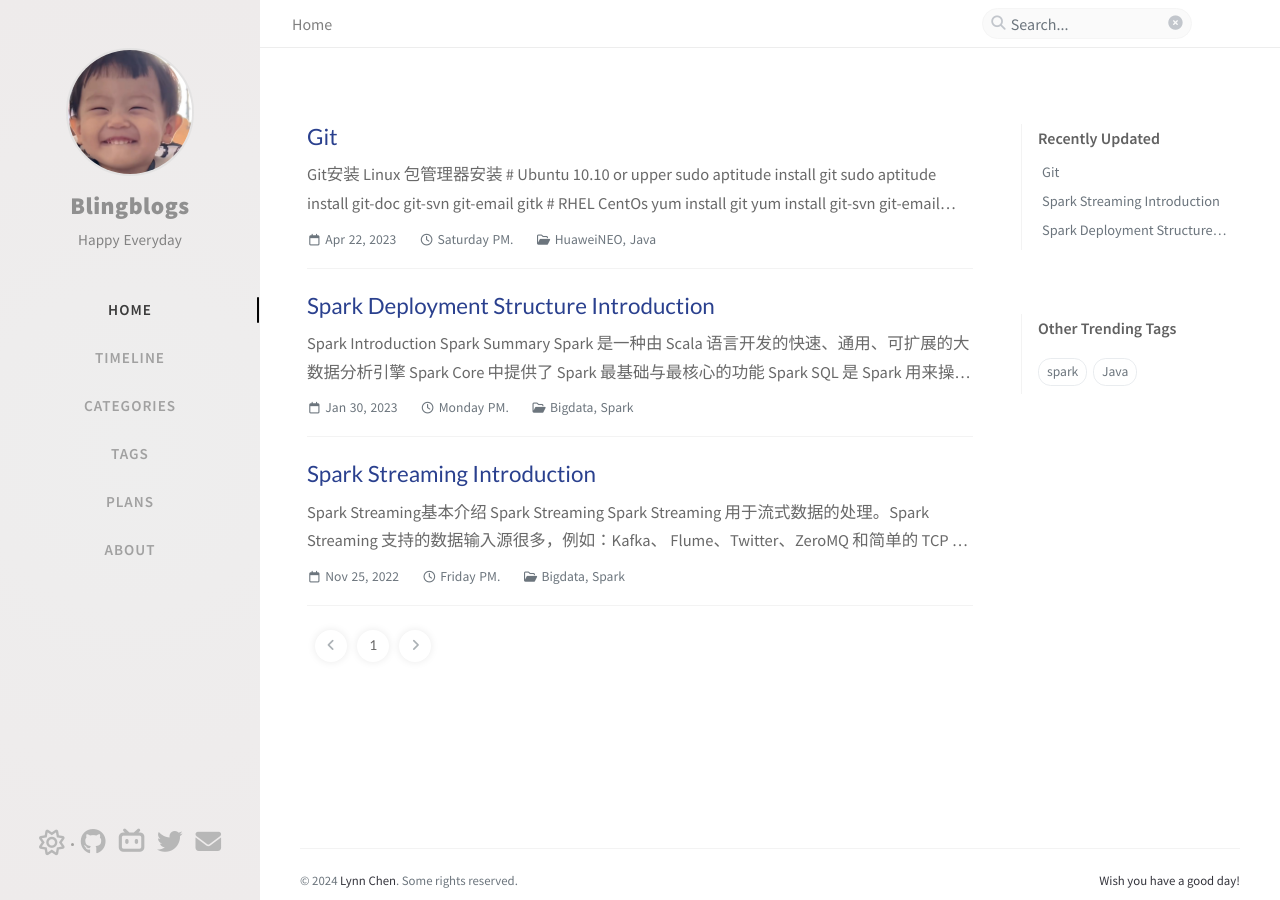
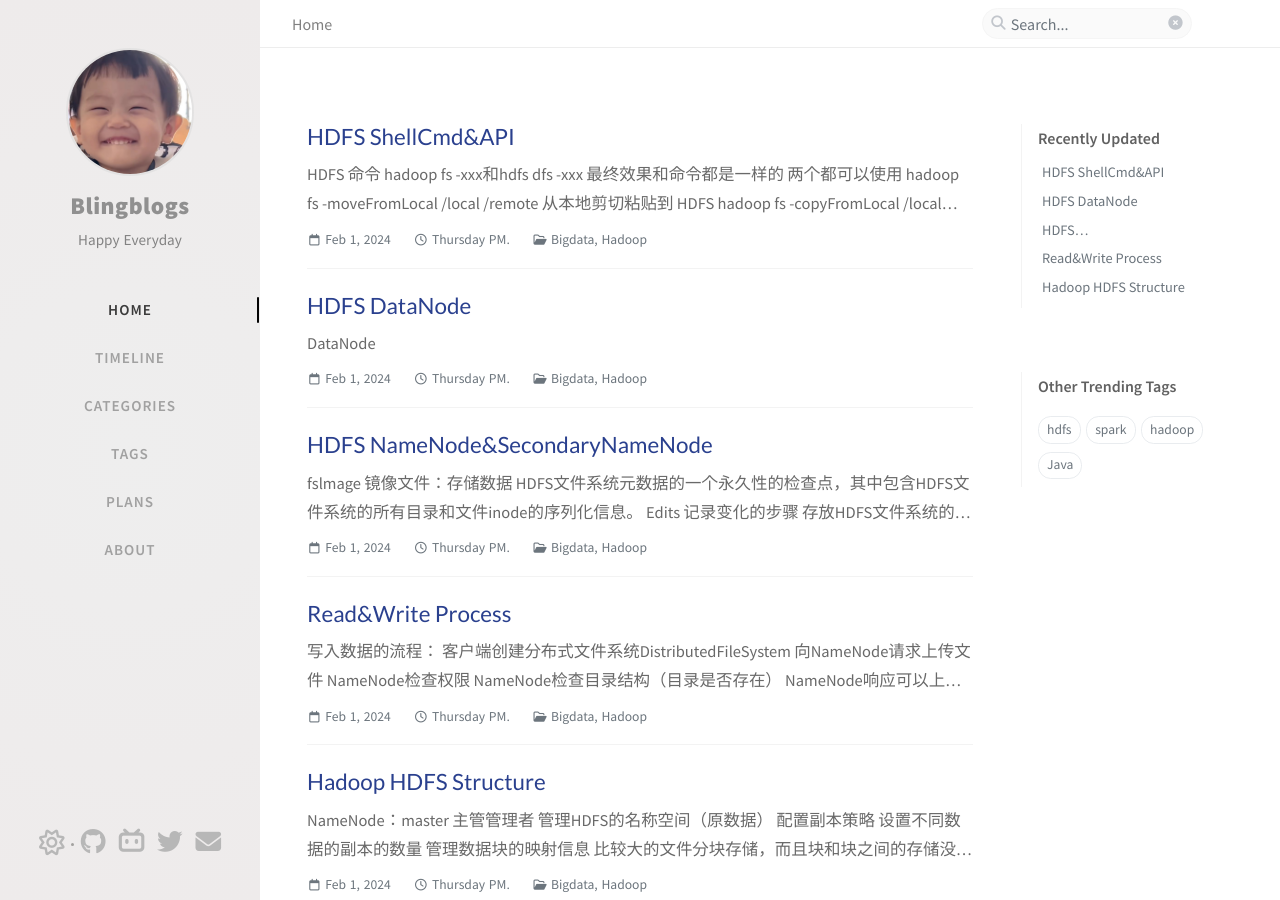
Before and after one commit to sechenbling/bling_blog_sites, a Jekyll site: the page built from index.html, in a window 1280 px wide and 900 px high. Built offline with Jekyll 4.4.1, drawn with Linux system fonts in a browser that asks for light colours; the list of posts is cut into pages by our own code; some of the changed text lies outside the part shown.

Commit message:
Hadoop HDFS相关内容更新

````diff
--- /dev/null
+++ b/_posts/bigdata/hadoop/base/2024-02-01-Hadoop Command.md
@@ -0,0 +1,203 @@
+---
+title: Hadoop Command
+author: Lynn
+date: 2024-02-01 22:30:00 +0800
+last_modified_at: 2024-02-01 22:30:00 +0800
+categories: [Bigdata, Hadoop]
+tags: [hadoop]
+syntax: colorful
+---
+
+## hadoop的常用命令
+
+### 启动hadoop所有进程
+
+```shell
+start-all.sh
+```
+
+等价于 start-dfs.sh + start-yarn.sh
+
+但是一般不推荐使用start-all.sh(因为开源框架中内部命令启动有很多问题)。
+
+### 单进程启动。
+```shell
+sbin/start-dfs.sh
+
+sbin/hadoop-daemons.sh --config .. --hostname .. start namenode ...
+
+sbin/hadoop-daemons.sh --config .. --hostname .. start datanode ...
+
+sbin/hadoop-daemons.sh --config .. --hostname .. start sescondarynamenode ...
+
+sbin/hadoop-daemons.sh --config .. --hostname .. start zkfc ...         //
+
+sbin/start-yarn.sh
+
+
+libexec/yarn-config.sh
+
+sbin/yarn-daemon.sh --config $YARN_CONF_DIR  start resourcemanager
+
+sbin/yarn-daemons.sh  --config $YARN_CONF_DIR  start nodemanager
+```
+
+### 常用命令
+
+#### 查看指定目录下内容
+
+```shell
+hdfs dfs –ls [文件目录]
+
+hdfs dfs -ls -R   //显式目录结构
+```
+eg:hdfs dfs –ls /user/lynn/
+
+#### 打开某个已存在文件
+
+```shell
+hdfs dfs –cat [file_path]
+```
+eg:hdfs dfs -cat /user/wangkai.pt/data.txt
+
+#### 将本地文件存储至hadoop
+
+```shell
+hdfs dfs –put [本地地址] [hadoop目录]
+
+hdfs dfs –put /home/t/file.txt  /user/t
+```
+
+#### 将本地文件夹存储至hadoop
+
+```shell
+hdfs dfs –put [本地目录] [hadoop目录]
+
+hdfs dfs –put /home/t/dir_name /user/t
+```
+
+#### 将hadoop上某个文件down至本地已有目录下
+
+```shell
+hadoop dfs -get [文件目录] [本地目录]
+
+hadoop dfs –get /user/t/ok.txt /home/t
+```
+
+#### 删除hadoop上指定文件
+
+```shell
+hdfs  dfs –rm [文件地址]
+
+hdfs dfs –rm /user/t/ok.txt
+```
+
+#### 删除hadoop上指定文件夹(包含子目录等)
+
+```shell
+hdfs dfs –rm [目录地址]
+
+hdfs dfs –rmr /user/t
+```
+
+#### 在hadoop指定目录内创建新目录
+```shell
+hdfs dfs –mkdir /user/t
+
+hdfs  dfs -mkdir - p /user/centos/hadoop
+```
+
+#### 在hadoop指定目录下新建一个空文件
+```shell
+hdfs dfs  -touchz  /user/new.txt
+```
+
+#### 将hadoop上某个文件重命名
+```shell
+	hdfs dfs –mv  /user/test.txt  /user/ok.txt  (将test.txt重命名为ok.txt)
+```
+
+#### 将hadoop指定目录下所有内容保存为一个文件，同时down至本地
+```shell
+hdfs dfs –getmerge /user /home/t
+```
+
+#### 将正在运行的hadoop作业kill掉
+```shell
+hadoop job –kill  [job-id]
+```
+
+#### 查看帮助
+```shell
+hdfs dfs -help
+```
+
+### 安全模式
+
+#### 退出安全模式
+NameNode在启动时会自动进入安全模式。安全模式是NameNode的一种状态，在这个阶段，文件系统不允许有任何修改。系统显示Name node in safe mode，说明系统正处于安全模式，这时只需要等待十几秒即可，也可通过下面的命令退出安全模式：
+`/usr/local/hadoop$bin/hadoop dfsadmin -safemode leave`
+
+#### 进入安全模式
+在必要情况下，可以通过以下命令把HDFS置于安全模式：
+`/usr/local/hadoop$bin/hadoop dfsadmin -safemode enter`
+
+### 节点添加
+添加一个新的DataNode节点，先在新加节点上安装好Hadoop，要和NameNode使用相同的配置(可以直接从NameNode复制)，修改HADOOPHOME/conf/master文件，加入NameNode主机名。然后在NameNode节点上修改HADOOPHOME/conf/master文件，加入NameNode主机名。然后在NameNode节点上修改HADOOP_HOME/conf/slaves文件，加入新节点名，再建立新加节点无密码的SSH连接，运行启动命令为：
+`/usr/local/hadoop$bin/start-all.sh`
+
+### 负载均衡
+HDFS的数据在各个DataNode中的分布可能很不均匀，尤其是在DataNode节点出现故障或新增DataNode节点时。新增数据块时NameNode对DataNode节点的选择策略也有可能导致数据块分布不均匀。用户可以使用命令重新平衡DataNode上的数据块的分布：
+`/usr/local/hadoop$bin/start-balancer.sh`
+
+## 快速查询补充
+
+hadoop常用命令：
+```text
+
+hdfs dfs  查看Hadoop HDFS支持的所有命令
+
+hdfs dfs –ls  列出目录及文件信息
+
+hdfs dfs –lsr  循环列出目录、子目录及文件信息
+
+hdfs dfs –put test.txt /user/sunlightcs  将本地文件系统的test.txt复制到HDFS文件系统的/user/sunlightcs目录下
+
+hdfs dfs –get /user/sunlightcs/test.txt .  将HDFS中的test.txt复制到本地文件系统中，与-put命令相反
+
+hdfs dfs –cat /user/sunlightcs/test.txt  查看HDFS文件系统里test.txt的内容
+
+hdfs dfs –tail /user/sunlightcs/test.txt  查看最后1KB的内容
+
+hdfs dfs –rm /user/sunlightcs/test.txt  从HDFS文件系统删除test.txt文件，rm命令也可以删除空目录
+
+hdfs dfs –rmr /user/sunlightcs  删除/user/sunlightcs目录以及所有子目录
+
+hdfs dfs –copyFromLocal test.txt /user/sunlightcs/test.txt  从本地文件系统复制文件到HDFS文件系统，等同于put命令
+
+hdfs dfs –copyToLocal /user/sunlightcs/test.txt test.txt  从HDFS文件系统复制文件到本地文件系统，等同于get命令
+
+hdfs dfs –chgrp [-R] /user/sunlightcs  修改HDFS系统中/user/sunlightcs目录所属群组，选项-R递归执行，跟linux命令一样
+
+hdfs dfs –chown [-R] /user/sunlightcs  修改HDFS系统中/user/sunlightcs目录拥有者，选项-R递归执行
+
+hdfs dfs –chmod [-R] MODE /user/sunlightcs  修改HDFS系统中/user/sunlightcs目录权限，MODE可以为相应权限的3位数或+/-{rwx}，选项-R递归执行
+
+hdfs dfs –count [-q] PATH  查看PATH目录下，子目录数、文件数、文件大小、文件名/目录名
+
+hdfs dfs –cp SRC [SRC …] DST       将文件从SRC复制到DST，如果指定了多个SRC，则DST必须为一个目录
+
+hdfs dfs –du PATH  显示该目录中每个文件或目录的大小
+
+hdfs dfs –dus PATH  类似于du，PATH为目录时，会显示该目录的总大小
+
+hdfs dfs –expunge  清空回收站，文件被删除时，它首先会移到临时目录.Trash/中，当超过延迟时间之后，文件才会被永久删除
+
+hdfs dfs –getmerge SRC [SRC …] LOCALDST [addnl]      获取由SRC指定的所有文件，将它们合并为单个文件，并写入本地文件系统中的LOCALDST，选项addnl将在每个文件的末尾处加上一个换行符
+
+hdfs dfs –touchz PATH   创建长度为0的空文件
+
+hdfs dfs –test –[ezd] PATH     对PATH进行如下类型的检查：  -e PATH是否存在，如果PATH存在，返回0，否则返回1  -z 文件是否为空，如果长度为0，返回0，否则返回1  -d 是否为目录，如果PATH为目录，返回0，否则返回1
+
+hdfs dfs –text PATH  显示文件的内容，当文件为文本文件时，等同于cat，文件为压缩格式(gzip以及hadoop的二进制序列文件格式)时，会先解压缩    hdfs dfs –help ls  查看某个[ls]命令的帮助文档
+```
--- /dev/null
+++ b/_posts/bigdata/hadoop/hdfs/2024-02-01-HDFS DataNode.md
@@ -0,0 +1,14 @@
+---
+title: HDFS DataNode
+author: Lynn
+date: 2024-02-01 22:34:00 +0800
+last_modified_at: 2024-02-01 22:34:00 +0800
+categories: [Bigdata, Hadoop]
+tags: [hdfs]
+syntax: colorful
+---
+
+## DataNode
+![img.png](/blog_imgs/hadoop/hdfs/img_5.png)
+
+![img.png](/blog_imgs/hadoop/hdfs/img_6.png)
--- /dev/null
+++ b/_posts/bigdata/hadoop/hdfs/2024-02-01-HDFS NameNode&SecondaryNameNode.md
@@ -0,0 +1,40 @@
+---
+title: HDFS NameNode&SecondaryNameNode
+author: Lynn
+date: 2024-02-01 22:33:00 +0800
+last_modified_at: 2024-02-01 22:33:00 +0800
+categories: [Bigdata, Hadoop]
+tags: [hdfs]
+syntax: colorful
+---
+
+* fslmage 镜像文件：存储数据
+HDFS文件系统元数据的一个永久性的检查点，其中包含HDFS文件系统的所有目录和文件inode的序列化信息。
+
+* Edits 记录变化的步骤
+存放HDFS文件系统的所有更新操作的路径，文件系统客户端执行的所有写操作首先会被记录到Edits文件当中
+  * seen_txid:记录当前最新的Edits(即最后一个Edits的数字
+  * VERSION：记录集群ID
+
+每次NameNode启动的时候都会将Fsimage文件读入内存，加载Edits的更新操作，保证数据是最新的同步的，可以看作NameNode启动的时候就将Fsimage和Edits文件进行了合并
+
+* 上线后内存的中出现的是fslmage和执行完Edits后的结果
+![img.png](/blog_imgs/hadoop/hdfs/img_1.png)
+    * 差别在inprogress这个文件 2NN在更新的时候如果有新的操作，会记录在inprogress文件当中
+    * NN 和 2NN 工作机制 思考：NameNode 中的元数据是存储在哪里的？ 首先，我们做个假设，如果存储在 NameNode 节点的磁盘中，因为经常需要进行随机访 问，还有响应客户请求，必然是效率过低。因此，元数据需要存放在内存中。但如果只存在 内存中，一旦断电，元数据丢失，整个集群就无法工作了。因此产生在磁盘中备份元数据的 FsImage。 这样又会带来新的问题，当在内存中的元数据更新时，如果同时更新 FsImage，就会导 致效率过低，但如果不更新，就会发生一致性问题，一旦 NameNode 节点断电，就会产生数 据丢失。因此，引入 Edits 文件（只进行追加操作，效率很高）。每当元数据有更新或者添 加元数据时，修改内存中的元数据并追加到 Edits 中。这样，一旦 NameNode 节点断电，可 以通过 FsImage 和 Edits 的合并，合成元数据。 但是，如果长时间添加数据到 Edits 中，会导致该文件数据过大，效率降低，而且一旦 断电，恢复元数据需要的时间过长。因此，需要定期进行 FsImage 和 Edits 的合并，如果这 个操作由NameNode节点完成，又会效率过低。因此，引入一个新的节点SecondaryNamenode， 专门用于 FsImage 和 Edits 的合并。
+
+* 第一阶段：NameNode 启动
+第一次启动:
+  1. NameNode 格式化后，创建 Fsimage 和 Edits 文件。如果不是第一次启动，直接加载编辑日志和镜像文件到内存。
+  2. 客户端对元数据进行增删改的请求。
+  3. NameNode 记录操作日志，更新滚动日志。
+  4. NameNode 在内存中对元数据进行增删改。
+* 第二阶段：Secondary NameNode 工作
+  1. Secondary NameNode 询问 NameNode 是否需要 CheckPoint。直接带回 NameNode 是否检查结果。
+  2. Secondary NameNode 请求执行 CheckPoint。
+  3. NameNode 滚动正在写的 Edits 日志。
+  4. 将滚动前的编辑日志和镜像文件拷贝到 Secondary NameNode。
+  5. Secondary NameNode 加载编辑日志和镜像文件到内存，并合并。
+  6. 生成新的镜像文件 fsimage.chkpoint。
+  7. 拷贝 fsimage.chkpoint 到 NameNode。
+  8. NameNode 将 fsimage.chkpoint 重新命名成 fsimage。
--- /dev/null
+++ b/_posts/bigdata/hadoop/hdfs/2024-02-01-HDFS Read&Write Process.md
@@ -0,0 +1,45 @@
+---
+title: Read&Write Process
+author: Lynn
+date: 2024-02-01 22:33:00 +0800
+last_modified_at: 2024-02-01 22:33:00 +0800
+categories: [Bigdata, Hadoop]
+tags: [hdfs]
+syntax: colorful
+---
+
+## 写入数据的流程：
+1. 客户端创建分布式文件系统DistributedFileSystem
+2. 向NameNode请求上传文件
+   * NameNode检查权限
+   * NameNode检查目录结构（目录是否存在）
+3. NameNode响应可以上传文件
+4. 客户端请求上传第一个Block(0-128M)，请求NameNode返回DataNode
+5. NameNode返回多个DataNode表示这三个节点存储数据
+   * 选择策略(节点距离最近，负载均衡)：
+       - 本地节点
+       - 其他机架的一个节点
+       - 其他机架的另一个节点
+6. 客户端创建FSDataOutputStream上传数据，向一个DN请求建立Block传输通道，之后再由DN向其他的DN请求建立通道（DN边存储边传输给其他DN），等数据传输完毕进行应答
+   * 流的传输单位为packet(64K)
+       - packet由512B(chunk)+4B(校验位)的chunk累计到64K后形成的
+       - ack队列来接收应答
+
+![img.png](/blog_imgs/hadoop/hdfs/img_2.png)
+
+#### 网络拓扑-节点距离计算
+节点之间到共同祖先的距离之和为节点的距离
+
+![img.png](/blog_imgs/hadoop/hdfs/img_3.png)
+
+#### 机架感知：副本存储节点的选择
+假如由三个副本，其中一个副本存储在客户端所在集群 节点上，如果客户端在集群外，则随机选择一个；其他两个副本：一个在另一个机架的随机一个节点，一个在第二个副本所在机架的随机节点。
+
+![img.png](/blog_imgs/hadoop/hdfs/img_4.png)
+
+## 读取数据的流程
+1. 客户端创建分布式文件系统对象向NameNode请求下载数据
+2. NameNode判断权限和文件是否存在，如果都满足就将目标文件的元数据信息反馈回去
+3. 客户端创建FSDataInputStream选择节点距离最近的节点(首要原则)进行读取（此外还会考虑节点的负载均衡（次要原则）
+   * 如果还有其他的块，但当前节点的负债能力已经达到极限了就选择其他的节点进行读取
+   * 读取是串行读，先读取第一块，再读取第二块进行拼接
--- /dev/null
+++ b/_posts/bigdata/hadoop/hdfs/2024-02-01-HDFS ShellCmd&API.md
@@ -0,0 +1,66 @@
+---
+title: HDFS ShellCmd&API
+author: Lynn
+date: 2024-02-01 22:35:00 +0800
+last_modified_at: 2024-02-01 22:35:00 +0800
+categories: [Bigdata, Hadoop]
+tags: [hdfs]
+syntax: colorful
+---
+
+## HDFS 命令
+
+`hadoop fs -xxx`和`hdfs dfs -xxx` 最终效果和命令都是一样的 两个都可以使用
+
+```text
+hadoop fs -moveFromLocal /local /remote	从本地剪切粘贴到 HDFS
+hadoop fs -copyFromLocal /local /remote 	从本地文件系统中拷贝文件到 HDFS 路径去
+hadoop fs -put /local /remote	-put：等同于 -copyFromLocal
+hadoop fs -appendToFile /local /remote	追加一个文件到已经存在的文件末尾
+hadoop fs -copyToLocal /remote	从 HDFS 拷贝到本地
+hadoop fs -get /remote	等同于 copyToLocal
+hadoop fs -ls /remote	显示目录信息
+hadoop fs -cat /remote	显示文件内容
+hadoop fs -mkdir /remote	创建路径
+hadoop fs -cp /remote1 /remote2	从 HDFS 的一个路径拷贝到 HDFS 的另一个路径
+hadoop fs -mv /remote1 /remote2	在 HDFS 目录中移动文件
+hadoop fs -tail /remote	显示一个文件的末尾 1kb 的数据
+hadoop fs -rm /remote	删除文件
+hadoop fs -rm -r /remote	递归删除目录及目录里面内容（文件夹
+hadoop fs -du	统计文件夹下每个目录或文件的大小信息
+hadoop fs -du -s	统计该文件夹整体大小
+hadoop fs -du -h	统计文件夹下每个目录或文件的大小信息 (存在单位换算 B to KB MB GB…)
+hadoop fs -du -s -h	统计该文件夹整体大小(存在大小换算
+hadoop fs -chgrp	hadoop fs -chgrp group 修改组
+hadoop fs -chmod	hadoop fs -chmod 777 修改三类用户权限
+hadoop fs -chown	hadoop fs -chown chen:chen 修改用户
+```
+
+## HDFS 命令
+```java
+@Before
+public void init() throws IOException, URISyntaxException, InterruptedException{
+    //连接集群NameNode的地址
+    URIuri=newURI("hdfs://hadoop102:8020");
+
+    //创建一个配置文件
+    Configurationconfiguration=newConfiguration();
+
+    //获取用户信息
+    Stringuser="chen";
+
+    //获取客户端对象
+    fs=FileSystem.get(uri,configuration,user);
+
+    //创建一个文件夹操作
+    fs.mkdirs(newPath("/xiyou/huaguoshan"));
+}
+
+@After
+public void close() throws IOException{
+    //关闭资源
+    fs.close();
+}
+```
+
+配置文件中的dfs.replication参数为上传后的副本数，这个参数的生效优先级为代码中的configuration.set("dfs.replication",xx) > 项目resource目录下的hdfs-site.xml文件（文件内部增加dfs.replication参数）  >  服务器上的hdfs-site.xml(修改文件内的dfs.replication参数)  > 服务器上的hdfs-default.xml(默认无法修改)
--- /dev/null
+++ b/_posts/bigdata/hadoop/hdfs/2024-02-01-HDFS Structure.md
@@ -0,0 +1,46 @@
+---
+title: Hadoop HDFS Structure
+author: Lynn
+date: 2024-02-01 22:31:00 +0800
+last_modified_at: 2024-02-01 22:31:00 +0800
+categories: [Bigdata, Hadoop]
+tags: [hdfs]
+syntax: colorful
+---
+
+## NameNode：master 主管管理者
+* 管理HDFS的名称空间（原数据）
+* 配置副本策略
+  * 设置不同数据的副本的数量
+* 管理数据块的映射信息
+  * 比较大的文件分块存储，而且块和块之间的存储没有关系
+* 处理客户端的读写请求
+
+## DataNode
+就是slave worker，NameNode下达命令由DataNode执行实际的操作
+* 存储实际的数据块
+* 执行数据块的读写操作
+
+![img.png](/blog_imgs/hadoop/hdfs/img.png)
+
+## SecondaryNameNode 2NN
+* 并非NameNode的热备，当NN挂掉的时候它并不能马上替换NN提供服务
+* 辅助NN分担工作：比如定期合并镜像文件和编辑日志(Fsimage&Edits)并推送给NN
+* 紧急情况下可以恢复部分数据（不是所有数据都给了2NN）
+
+## Client 客户端
+* 文件切分：文件上传HDFS时，Client将文件切分成一个一个的Block后上传
+* 与NN交互获取文件位置
+* 与DN交互读写数据
+* 提供一些命令来管理HDFS：比如NN格式化
+* 通过一些命令来访问HDFS：进行增删改查
+
+## 文件块大小：
+只是指占用上限，如果一个文件小于128M其占用磁盘就是其本身
+* Hadoop2，3是128M
+* Hadoop1是64M
+* 找到块的时间是传输块时间的1%最佳
+* 块大小设置
+  * 块太小，会增加寻址时间，程序一直在找块的开始位置（块数量多了）
+  * 块太大，从磁盘的传输时间会明显大于定位这个块开始位置所需的时间，在处理这块数据时会非常慢
+  * 块大小设置:主要取决于磁盘传输速率
````
Also changed, not shown: _posts/program/Git/2022-11-22-Git.md (renamed from _posts/HuaweiNEO/Java/Environment/2023-04-22-Git.md, +3 -3 lines), blog_imgs/hadoop/hdfs/img.png (added), blog_imgs/hadoop/hdfs/img_1.png (added), blog_imgs/hadoop/hdfs/img_2.png (added), blog_imgs/hadoop/hdfs/img_3.png (added), blog_imgs/hadoop/hdfs/img_4.png (added), blog_imgs/hadoop/hdfs/img_5.png (added), blog_imgs/hadoop/hdfs/img_6.png (added), blog_imgs/spark/base/spark data structure introduction/img0.png (added).
